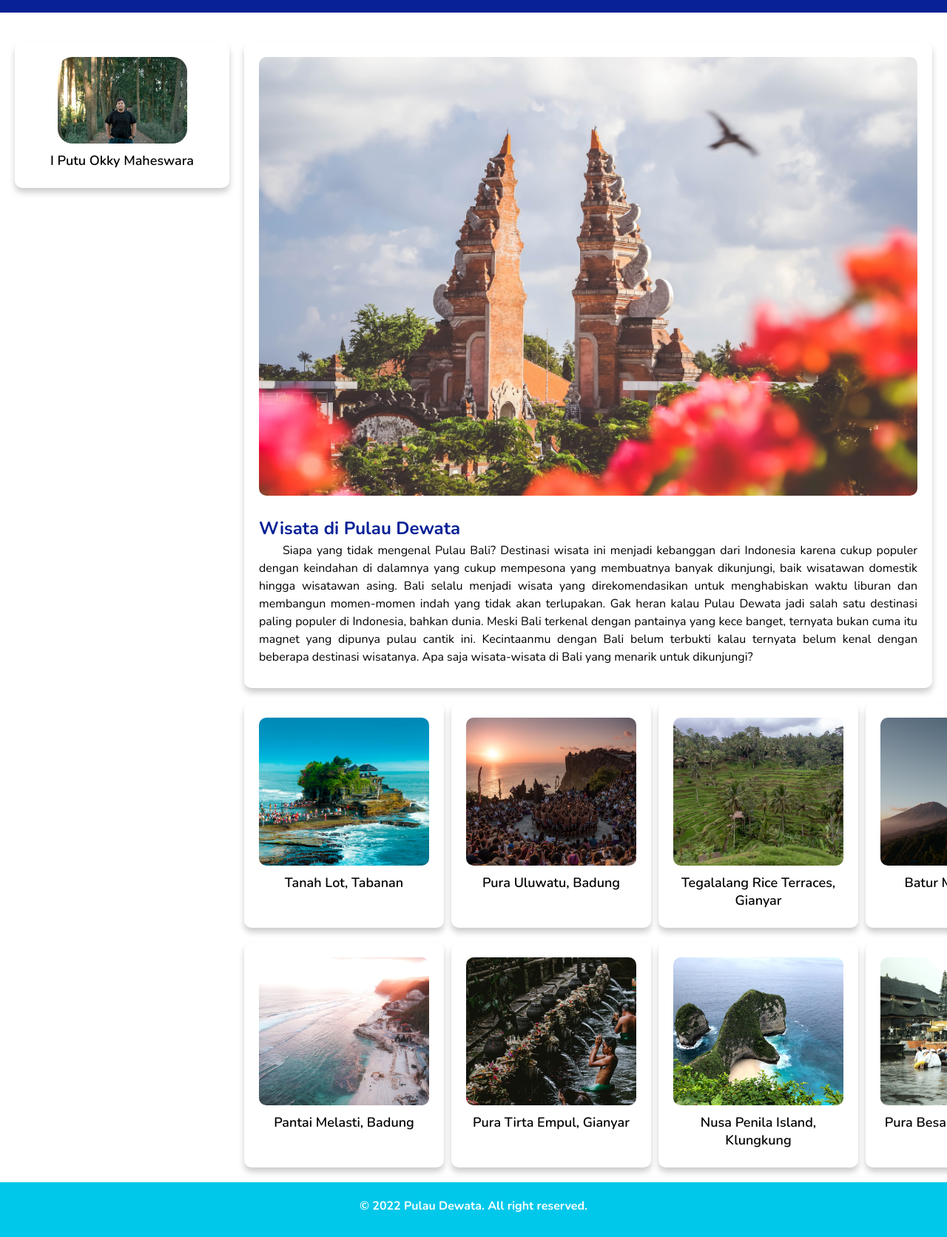
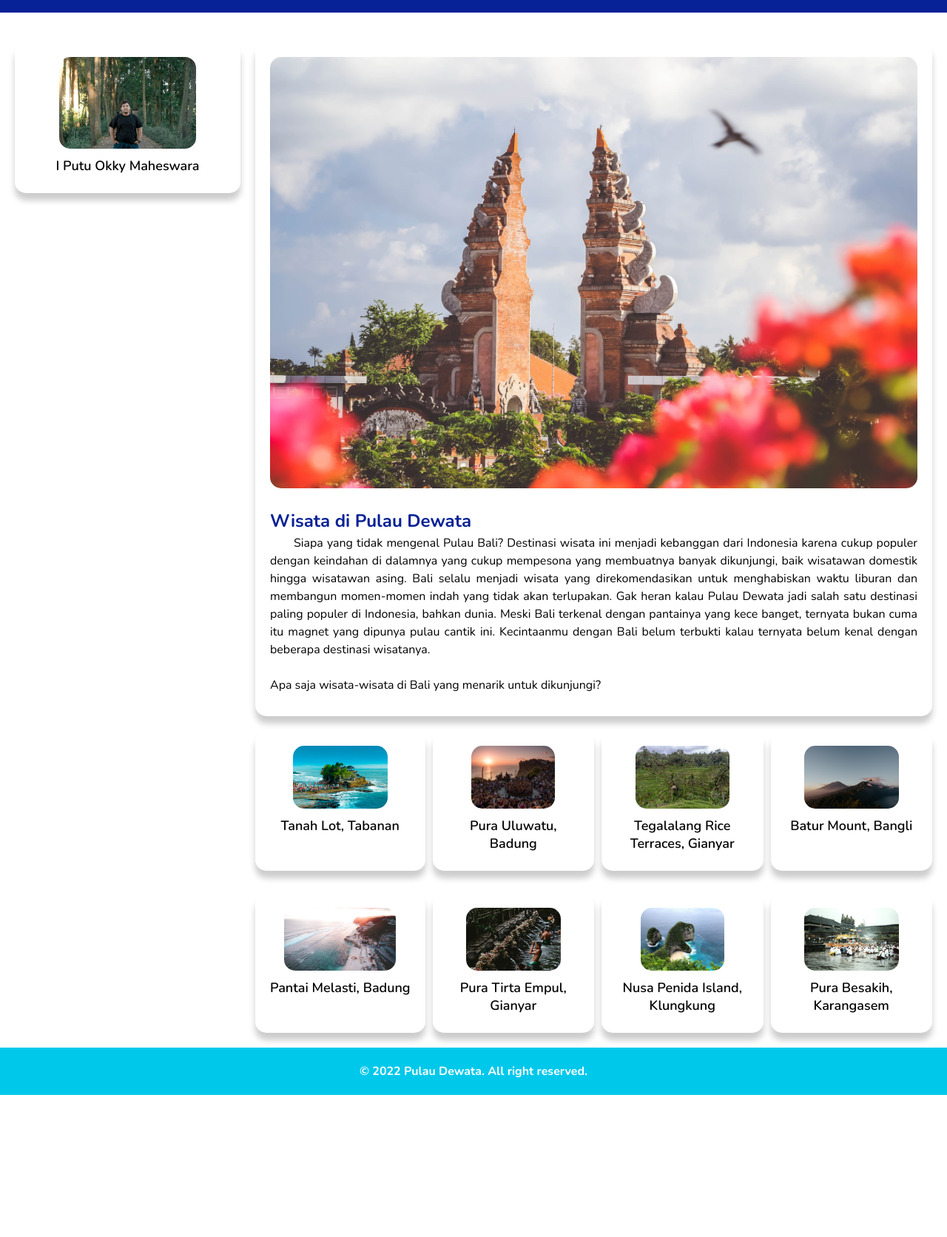
Before and after one commit to putuokky/dicoding-ta-belajar-dasar-program-web, a plain HTML site: page wisata.html in a window 1280 px wide. Shown: the part 131-1803 px from the top of the page at 74% size. After the commit the page ends 1611 px from the top, so only its background shows below. Drawn offline with nearby package versions, Linux system fonts and the light colour scheme.

Commit message:
bsok lggg

```diff
--- a/assets/style.css
+++ b/assets/style.css
@@ -9,15 +9,16 @@
   --primary: #072196;
   --secondary: #00c8eb;
   --space: 1.5;
+  --round: 15px;
 }
 p {
   font-size: medium;
   line-height: var(--space);
-  margin-bottom: 10px;
 }
 p#satu {
   text-indent: 2em;
   text-align: justify;
+  margin-bottom: 10px;
 }
 h1 {
   margin: 1em;
@@ -66,7 +67,8 @@ nav li {
   text-decoration: none;
   color: var(--white);
 }
-.menu a:hover {
+.menu a:hover,
+.menu a.active {
   color: var(--secondary);
 }
 main {
@@ -82,7 +84,7 @@ aside {
 }
 .profile {
   width: 70%;
-  border-radius: 20px;
+  border-radius: var(--round);
 }
 figcaption {
   margin-top: 5px;
@@ -95,14 +97,14 @@ div#content {
   width: 75%;
 }
 .card {
-  box-shadow: 0 6px 8px 0 rgba(0, 0, 0, 0.2);
-  border-radius: 10px;
+  box-shadow: 0 10px 8px 0 rgba(0, 0, 0, 0.2);
+  border-radius: var(--round);
   padding: 20px;
   margin-top: 20px;
 }
 .banner {
   width: 100%;
-  border-radius: 10px;
+  border-radius: var(--round);
   margin: 20px 0px;
 }
 .grid-container {
@@ -116,10 +118,9 @@ div#content {
   text-align: center;
 }
 .wisata-image {
-  border-radius: 10px;
+  border-radius: var(--round);
   object-fit: cover;
-  height: 200px;
-  width: 230px;
+  height: 85px;
 }
 .caption-wisata {
   text-align: center;
@@ -145,14 +146,10 @@ footer {
   .caption-wisata {
     flex-wrap: wrap;
   }
-  /* .grid-item {
-    display: flex;
-    width: 100px;
-  } */
-  /* .wisata-image {
-    height: auto;
-    width: 200px;
-  } */
+  .wisata-image {
+    height: 200px;
+    width: 230px;
+  }
 }
 @media screen and (max-width: 640px) {
   nav ul {
--- a/wisata.html
+++ b/wisata.html
@@ -36,7 +36,7 @@
       <article class="card">
         <img src="assets/img/wisata-bali.jpg" alt="Banner" class="banner" style="margin-top: 0px;">
         <h2>Wisata di Pulau Dewata</h2>
-        <p id="satu">Siapa yang tidak mengenal Pulau Bali? Destinasi wisata ini menjadi kebanggan dari Indonesia karena cukup populer dengan keindahan di dalamnya yang cukup mempesona yang membuatnya banyak dikunjungi, baik wisatawan domestik hingga wisatawan asing. Bali selalu menjadi wisata yang direkomendasikan untuk menghabiskan waktu liburan dan membangun momen-momen indah yang tidak akan terlupakan. Gak heran kalau Pulau Dewata jadi salah satu destinasi paling populer di Indonesia, bahkan dunia. Meski Bali terkenal dengan pantainya yang kece banget, ternyata bukan cuma itu magnet yang dipunya pulau cantik ini. Kecintaanmu dengan Bali belum terbukti kalau ternyata belum kenal dengan beberapa destinasi wisatanya. Apa saja wisata-wisata di Bali yang menarik untuk dikunjungi?</p>
+        <p id="satu">Siapa yang tidak mengenal Pulau Bali? Destinasi wisata ini menjadi kebanggan dari Indonesia karena cukup populer dengan keindahan di dalamnya yang cukup mempesona yang membuatnya banyak dikunjungi, baik wisatawan domestik hingga wisatawan asing. Bali selalu menjadi wisata yang direkomendasikan untuk menghabiskan waktu liburan dan membangun momen-momen indah yang tidak akan terlupakan. Gak heran kalau Pulau Dewata jadi salah satu destinasi paling populer di Indonesia, bahkan dunia. Meski Bali terkenal dengan pantainya yang kece banget, ternyata bukan cuma itu magnet yang dipunya pulau cantik ini. Kecintaanmu dengan Bali belum terbukti kalau ternyata belum kenal dengan beberapa destinasi wisatanya. <br><br> Apa saja wisata-wisata di Bali yang menarik untuk dikunjungi?</p>
       </article>
       <section class="grid-container">
         <article class="card grid-item">
@@ -63,8 +63,6 @@
             <figcaption class="caption-wisata">Batur Mount, Bangli</figcaption>
           </figure>
         </article>
-      </section>
-      <section class="grid-container">
         <article class="card grid-item">
           <figure>
             <img src="assets/img/wisata-5.jpg" alt="Wisata" class="wisata-image">
@@ -80,7 +78,7 @@
         <article class="card grid-item">
           <figure>
             <img src="assets/img/wisata-7.jpg" alt="Wisata" class="wisata-image">
-            <figcaption class="caption-wisata">Nusa Penila Island, Klungkung</figcaption>
+            <figcaption class="caption-wisata">Nusa Penida Island, Klungkung</figcaption>
           </figure>
         </article>
         <article class="card grid-item">
```
